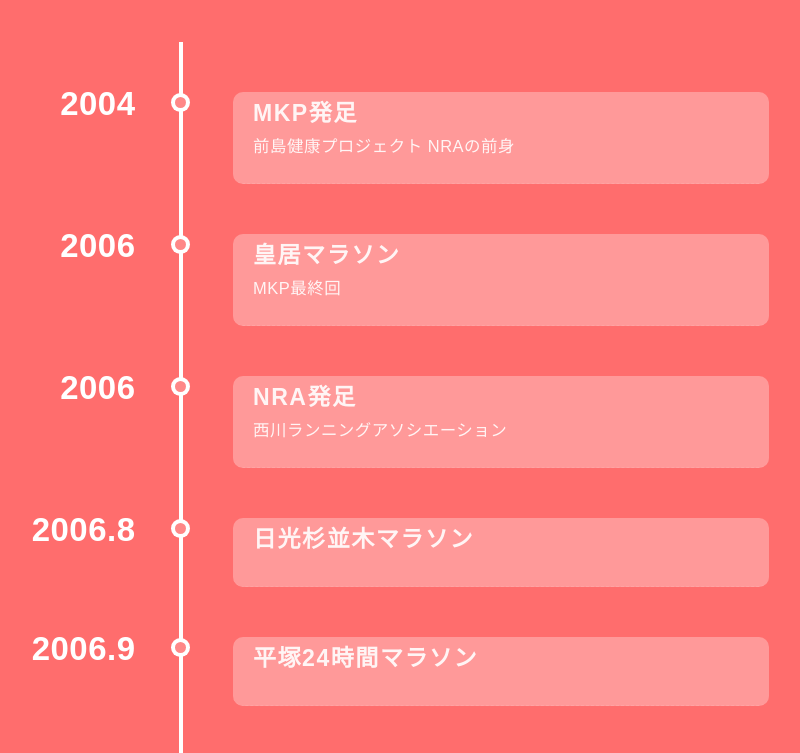
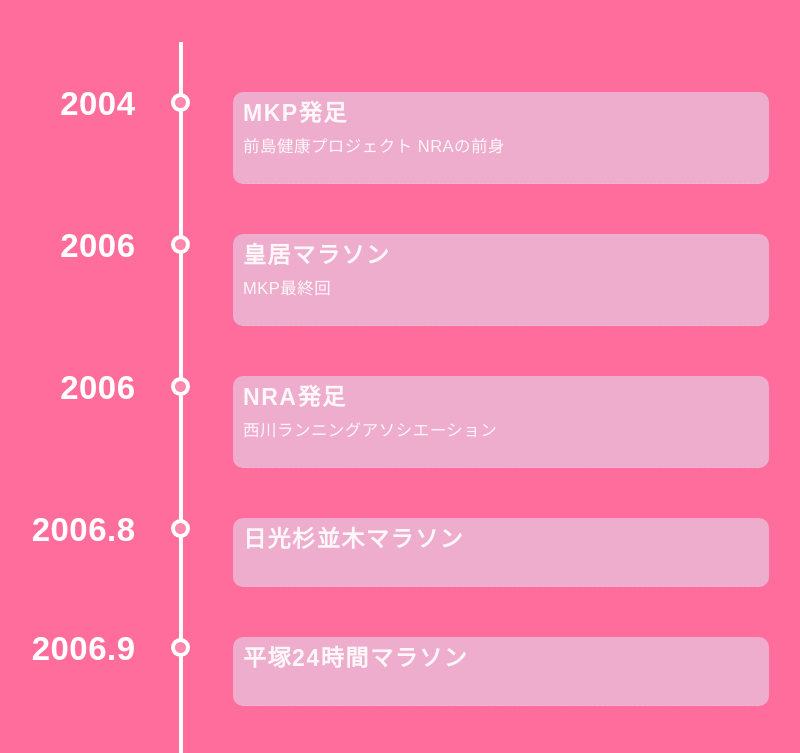
Before and after one commit to skawashima-jp/nra, a plain HTML site: page index.html in a window 1280 px wide. Shown: the part 116-869 px from the top of the page, without its empty margins (141-941 px from the left). Drawn offline with nearby package versions, Linux system fonts and the light colour scheme; a web font is replaced by a local one.

Commit message:
Add files via upload

```diff
--- a/style.css
+++ b/style.css
@@ -53,10 +53,10 @@
 /*線の色*/
 /* Base */
 html {
-  background: #ff6d6d;
+  background: #ff6d9d;
 }
 body {
-  background: #ff6d6d;
+  background: #ff6d9d;
   font-size: 16px;
 }
 strong {
@@ -105,8 +105,9 @@ h1 {
   margin-bottom: 10px;
 }
 .timeline .event {
-  padding: 10px 20px;
-  background: rgba(255, 255, 255, 0.3);
+  padding: 10px 10px;
+  /*background: rgba(255, 255, 255, 0.3);*/
+  background: #eeadcd;
   border-radius: 10px;
   border-bottom: 1px dashed rgba(255, 255, 255, 0.1);
   padding-bottom: 25px;
@@ -137,7 +138,7 @@ h1 {
 .timeline .event:after {
   box-shadow: 0 0 0 4px #ffffff;
   left: -57.85px;
-  background: #ff8787;
+  background: #ff87ae;
   border-radius: 50%;
   height: 11px;
   width: 11px;
```
